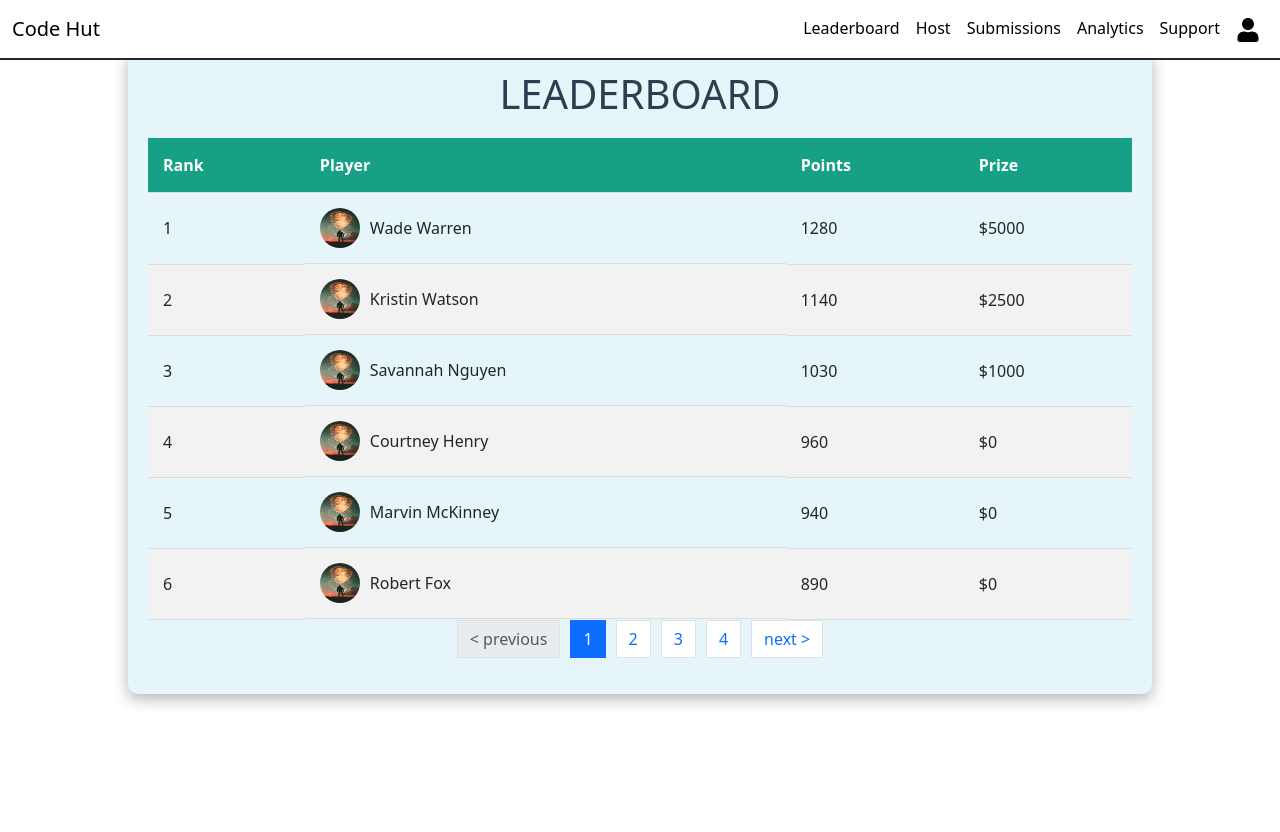
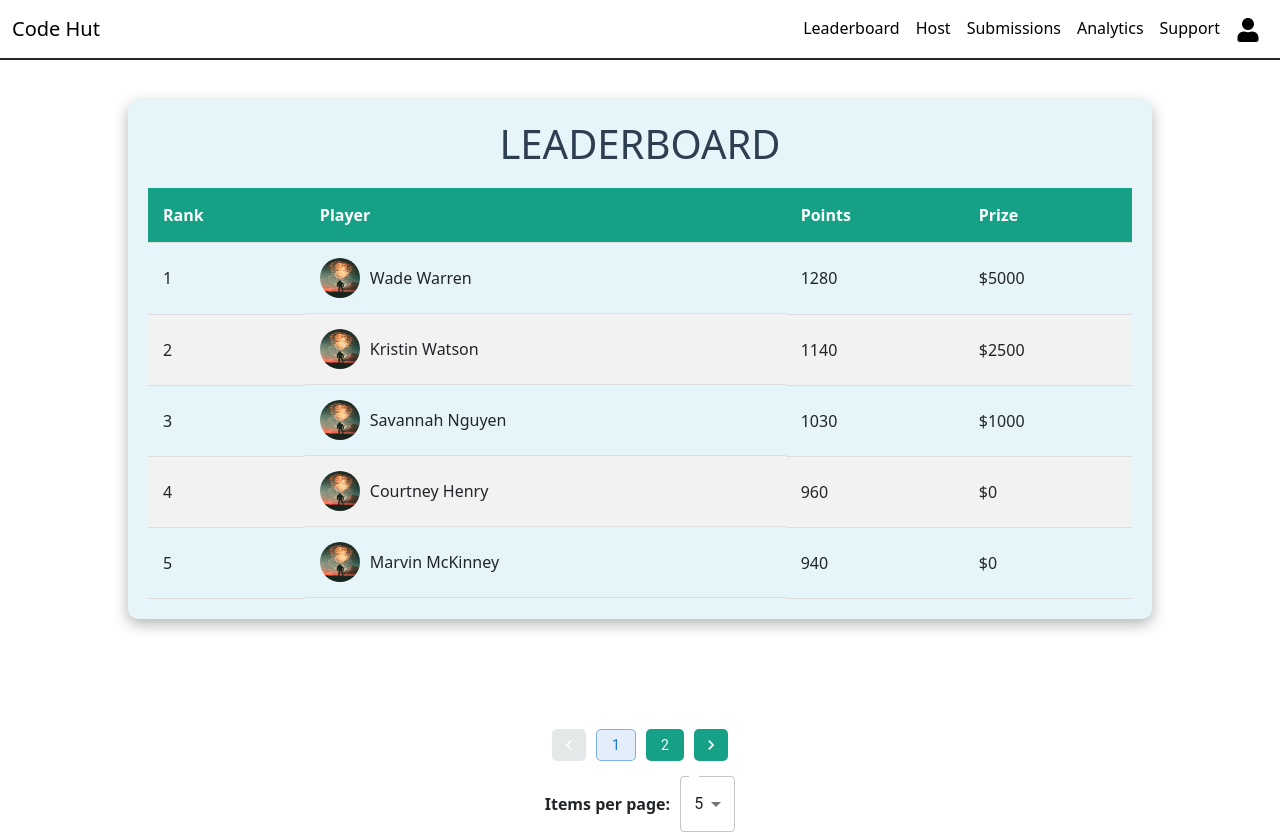
Before and after one commit to atmabodha/utmt-hackathon-platform, a React (Create React App) app in the folder front-end/coding_contest_app/: page /leaderboard in a window 1280 px wide. Before the commit the page ends 800 px from the top, so only its background shows below. Built offline with nearby package versions, Linux system fonts and the light colour scheme.

Commit message:
adding pagination effect

```diff
--- a/front-end/coding_contest_app/package.json
+++ b/front-end/coding_contest_app/package.json
@@ -3,7 +3,10 @@
   "version": "0.1.0",
   "private": true,
   "dependencies": {
+    "@emotion/react": "^11.13.0",
+    "@emotion/styled": "^11.13.0",
     "@fortawesome/fontawesome-free": "^6.5.2",
+    "@mui/material": "^5.16.4",
     "@testing-library/jest-dom": "^5.17.0",
     "@testing-library/react": "^13.4.0",
     "@testing-library/user-event": "^13.5.0",
--- a/front-end/coding_contest_app/src/host/components/leaderboard/Leaderboard.css
+++ b/front-end/coding_contest_app/src/host/components/leaderboard/Leaderboard.css
@@ -1,6 +1,6 @@
 .leaderboard {
   width: 80%;
-  margin: 50px auto;
+  margin: 100px auto;
   background: #e5f5f9;
   border-radius: 10px;
   padding: 20px;
@@ -49,6 +49,7 @@
 
 @media (max-width: 768px) {
   .leaderboard {
+    margin: 50px auto;
     width: 90%;
     margin: 20px auto;
     padding: 10px;
@@ -72,6 +73,7 @@
 
 @media (max-width: 443px) {
   .leaderboard {
+    margin: 50px auto;
     width: 100%;
     margin: 10px auto;
     padding: 10px;
@@ -96,7 +98,6 @@
   #player-img {
     width: 30px;
     height: 30px;
-    border-radius: 50%;
     margin: 5px 0;
   }
 }
@@ -106,23 +107,52 @@
   animation: blink 0.5s step-end infinite alternate;
 }
 
+/* Pagination container to wrap pagination and items per page controls */
+.pagination-container {
+  display: flex;
+  flex-direction: column;
+  align-items: center; /* Center items horizontally */
+  margin-top: 0px;
+}
+
+/* Pagination controls styling */
 .pagination {
   display: flex;
-  justify-content: center;
-  list-style: none;
-  padding: 0;
+  margin-top: 10px;
 }
 
-.page-link {
-  padding: 5px 10px;
+.pagination button {
+  background-color: #16a085;
+  border: none;
+  color: white;
+  padding: 10px 15px;
   margin: 0 5px;
-  border: 1px solid #ccc;
-  color: #000;
+  border-radius: 5px;
   cursor: pointer;
+  transition: background-color 0.3s;
 }
 
-.active .page-link {
-  background-color: #007bff;
-  color: white;
-  border-color: #007bff;
+.pagination button:hover {
+  background-color: #1abc9c;
 }
+
+.pagination button:disabled {
+  background-color: #bdc3c7;
+  cursor: not-allowed;
+}
+
+.pagination button.active {
+  background-color: #1abc9c;
+  font-weight: bold;
+}
+
+/* Items per page selector styling */
+.items-per-page {
+  display: flex;
+  align-items: center;
+  margin-top: 15px;
+}
+
+.items-per-page span {
+  margin-right: 10px;
+}
--- a/front-end/coding_contest_app/src/host/components/leaderboard/Leaderboard.js
+++ b/front-end/coding_contest_app/src/host/components/leaderboard/Leaderboard.js
@@ -1,7 +1,7 @@
 import React, { useState } from "react";
-import ReactPaginate from "react-paginate";
+import profile1 from "./leaderboard assets/profile1.jpeg";
 import "./Leaderboard.css";
-import profile1 from "./leaderboard assets/profile1.jpeg"; // Corrected the path
+import PaginationComponent from "./PaginationComponent";
 
 const data = [
   { rank: 1, name: "Wade Warren", points: 1280, prize: "$5000", img: profile1 },
@@ -24,55 +24,32 @@ const data = [
   { rank: 6, name: "Robert Fox", points: 890, prize: "$0", img: profile1 },
   { rank: 7, name: "Bessie Cooper", points: 880, prize: "$0", img: profile1 },
   { rank: 8, name: "Jerome Bell", points: 790, prize: "$0", img: profile1 },
-  { rank: 9, name: "Courtney Henry", points: 960, prize: "$0", img: profile1 },
-  {
-    rank: 10,
-    name: "Marvin McKinney",
-    points: 940,
-    prize: "$0",
-    img: profile1,
-  },
-  { rank: 11, name: "Robert Fox", points: 890, prize: "$0", img: profile1 },
-  { rank: 12, name: "Bessie Cooper", points: 880, prize: "$0", img: profile1 },
-  { rank: 13, name: "Jerome Bell", points: 790, prize: "$0", img: profile1 },
-  { rank: 14, name: "Courtney Henry", points: 960, prize: "$0", img: profile1 },
-  {
-    rank: 15,
-    name: "Marvin McKinney",
-    points: 940,
-    prize: "$0",
-    img: profile1,
-  },
-  { rank: 16, name: "Robert Fox", points: 890, prize: "$0", img: profile1 },
-  { rank: 17, name: "Bessie Cooper", points: 880, prize: "$0", img: profile1 },
-  { rank: 18, name: "Jerome Bell", points: 790, prize: "$0", img: profile1 },
-  { rank: 19, name: "Courtney Henry", points: 960, prize: "$0", img: profile1 },
-  {
-    rank: 20,
-    name: "Marvin McKinney",
-    points: 940,
-    prize: "$0",
-    img: profile1,
-  },
-  { rank: 21, name: "Robert Fox", points: 890, prize: "$0", img: profile1 },
-  { rank: 22, name: "Bessie Cooper", points: 880, prize: "$0", img: profile1 },
-  { rank: 23, name: "Jerome Bell", points: 790, prize: "$0", img: profile1 },
   // Add more items if needed
 ];
 
-const Leaderboard = ({ itemsPerPage = 6 }) => {
+const Leaderboard = ({ itemsPerPage = 5 }) => {
   const [itemOffset, setItemOffset] = useState(0);
+  const [currentPage, setCurrentPage] = useState(1);
+  const [itemsPerPageState, setItemsPerPageState] = useState(itemsPerPage);
 
-  const endOffset = itemOffset + itemsPerPage;
+  const endOffset = itemOffset + itemsPerPageState;
   const currentItems = data.slice(itemOffset, endOffset);
-  const pageCount = Math.ceil(data.length / itemsPerPage);
+  const pageCount = Math.ceil(data.length / itemsPerPageState);
 
-  const handlePageClick = (event) => {
-    const newOffset = event.selected * itemsPerPage;
+  const handlePageChange = (event, page) => {
+    const newOffset = (page - 1) * itemsPerPageState;
     setItemOffset(newOffset);
+    setCurrentPage(page);
+  };
+
+  const handleItemsPerPageChange = (event) => {
+    setItemsPerPageState(event.target.value);
+    setItemOffset(0);
+    setCurrentPage(1);
   };
 
   return (
+    <>
       <div className="leaderboard">
         <h1 className="title">LEADERBOARD</h1>
         <table className="tableName">
@@ -98,22 +75,15 @@ const Leaderboard = ({ itemsPerPage = 6 }) => {
             ))}
           </tbody>
         </table>
-      <ReactPaginate
-        breakLabel="..."
-        nextLabel="next >"
-        onPageChange={handlePageClick}
-        pageRangeDisplayed={5}
+      </div>
+      <PaginationComponent
         pageCount={pageCount}
-        previousLabel="< previous"
-        renderOnZeroPageCount={null}
-        containerClassName="pagination"
-        activeClassName="active"
-        pageLinkClassName="page-link"
-        previousLinkClassName="page-link"
-        nextLinkClassName="page-link"
-        breakLinkClassName="page-link"
+        currentPage={currentPage}
+        onPageChange={handlePageChange}
+        itemsPerPage={itemsPerPageState}
+        onItemsPerPageChange={handleItemsPerPageChange}
       />
-    </div>
+    </>
   );
 };
 
--- /dev/null
+++ b/front-end/coding_contest_app/src/host/components/leaderboard/PaginationComponent.js
@@ -0,0 +1,44 @@
+import React from "react";
+import { Pagination, Select, MenuItem } from "@mui/material";
+
+const PaginationComponent = ({
+  pageCount,
+  currentPage,
+  onPageChange,
+  itemsPerPage,
+  onItemsPerPageChange,
+}) => {
+  return (
+    <div className="pagination-container">
+      <Pagination
+        count={pageCount}
+        page={currentPage}
+        onChange={onPageChange}
+        siblingCount={1}
+        boundaryCount={1}
+        shape="rounded"
+        variant="outlined"
+        color="primary"
+        className="pagination"
+      />
+      <div className="items-per-page">
+        <span>
+          <strong>Items per page:</strong>
+        </span>
+        <Select
+          value={itemsPerPage}
+          onChange={onItemsPerPageChange}
+          className="MuiSelect-root"
+          variant="outlined"
+          color="primary"
+        >
+          <MenuItem value={5}>5</MenuItem>
+          <MenuItem value={10}>10</MenuItem>
+          <MenuItem value={20}>20</MenuItem>
+        </Select>
+      </div>
+    </div>
+  );
+};
+
+export default PaginationComponent;
```
Also changed, not shown: 1 other file (tests, documents, lock files or other folders). Lines whose indentation alone changed are shown as unchanged.
